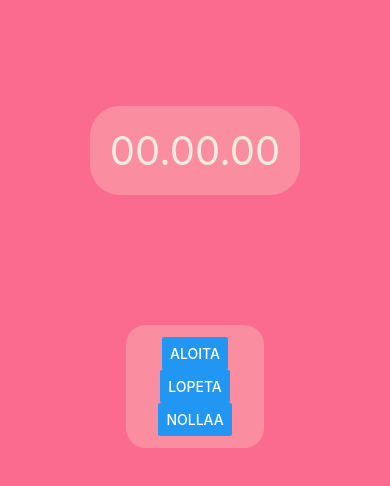
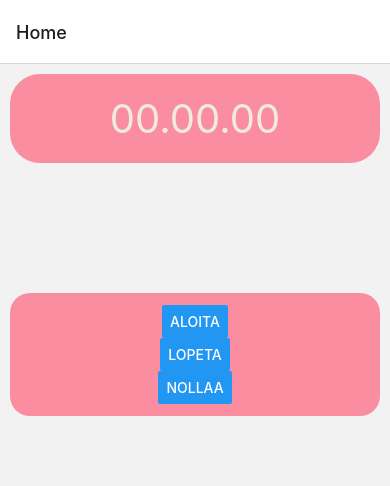
Before and after one commit to EevaKR/MyApp, a React Native app: screen /Home in a window 390 px wide. Shown: the top 486 px of the page. Built offline with nearby package versions, Linux system fonts and the light colour scheme.

Commit message:
nyt toimii taas hetken, home.js tehty

```diff
--- a/App.js
+++ b/App.js
@@ -1,64 +1,26 @@
+import 'react-native-gesture-handler';
 import { StatusBar } from 'expo-status-bar';
 import { StyleSheet, View, Button, Text, TextInput, SafeAreaView, ScrollView } from 'react-native'
 import { orderBy, app, collection, addDoc, MESSAGES, serverTimestamp, query, onSnapshot, firestore } from './firebase/Config';
 import React, { useState } from 'react';
 import { convertFirebaseTimeStampToJS } from './helpers/Functions';
 import { useReducer, useRef, useEffect } from 'react';
-import Timer from './components/Timer'
+import Timer from './components/Timer';
 import Clock from './components/Clock';
+import Home from './screens/Home';
+
+import TimerPage from './screens/TimerPage';
+import { createNativeStackNavigator } from '@react-navigation/native-stack';
+import { NavigationContainer } from '@react-navigation/native';
 
 
 ///hox tee components and screens kansiot ja jaa osiot ja sivut niihin
 
+
+//propsit puuttuu
 export default function App() {
 
-
-  const [messages, setMessages] = useState([])
-  const [newMessage, setNewMessage] = useState('')
-
-  const initialState = {
-    isRunning: false,
-    time: 0
-  }
-
-
-  const reducer = (state, action) => {
-    switch (action.type) {
-      case 'aloita':
-        return { ...state, isRunning: true }
-      case 'lopeta':
-        return { ...state, isRunning: false }
-      case 'nollaa':
-        return { isRunning: false, time: 0 }
-      case 'tick':
-        return { ...state, time: state.time + 1 }
-      default:
-        throw new Error()
-    }
-  }
-
-  const [state, dispatch] = useReducer(reducer, initialState)
-  const timerId = useRef(null)
-
-  const FormattedTime = () => {
-    const secondsInt = parseInt(state.time, 10)
-    const hours = String(Math.floor(secondsInt / 3600))
-    const minutes = String(Math.floor((secondsInt / 60) % 60))
-    const seconds = String(secondsInt % 60)
-
-    return <Text style={styles.time}>{hours.padStart(2, '0')}.{minutes.padStart(2, '0')}.{seconds.padStart(2, '0')}</Text>
-  }
-
-
-  useEffect(() => {
-    if (!state.isRunning) return
-
-    timerId.current = setInterval(() => dispatch({ type: 'tick' }), 1000)
-    return () => {
-      clearInterval(timerId.current)
-      timerId.current = null
-    }
-  }, [state.isRunning])
+  const Stack = createNativeStackNavigator();
 
   // useEffect(() => {
   //   const q = query(collection(firestore, MESSAGES), orderBy('created', 'desc'))
@@ -91,20 +53,22 @@ export default function App() {
   //   console.log('Message saved.')
   // }
 
-
-
-
   return (
-    <View style={styles.container}>
-      <FormattedTime />
-      <View style= {styles.buttons} >
-      <Button style={styles.button} title="ALOITA" onPress={() => dispatch({ type: 'aloita' })} />
-      <Button style={styles.button} title="LOPETA" onPress={() => dispatch({ type: 'lopeta' })} />
-      <Button style={styles.button} title="NOLLAA" onPress={() => dispatch({ type: 'nollaa' })} />
-    </View>
-    </View>
+    <NavigationContainer>
+      <Stack.Navigator initialRouteName="Home">
+          <Stack.Screen
+            name="Home"
+            component={Home}
+            options={{
+              title: 'Home',
+              headerTitle: 'Home'}}
+          />
+          <Stack.Screen name = "TimerPage" component= {TimerPage}  />
+      </Stack.Navigator>
+    </NavigationContainer>
   );
 }
+
 
 const styles = StyleSheet.create({
   container: {
@@ -113,6 +77,7 @@ const styles = StyleSheet.create({
     alignItems: 'center',
     justifyContent: 'center',
   },
+
 
   buttons: {
     backgroundColor: '#FB8DA0',
@@ -136,6 +101,9 @@ const styles = StyleSheet.create({
   },
   time: {
     color: '#EFEBE0',
+    textAlign: 'center',
+    alignItems: 'center',
+    justifyContent: 'center',
     fontSize: 40,
     marginTop: 10,
     marginLeft: 10,
--- a/screens/Home.js
+++ b/screens/Home.js
@@ -0,0 +1,127 @@
+import { View, Text, Button } from 'react-native';
+import React from 'react';
+import { StyleSheet } from 'react-native';
+import { useReducer, useRef, useEffect } from 'react';
+import { createNativeStackNavigator } from '@react-navigation/native-stack';
+import { NavigationContainer } from '@react-navigation/native';
+import { useState } from 'react';
+
+
+//kysy opelta mitä tähän pitää laittaa propseiksi!!!!!
+export default function Home(button,formattedtime, ) {
+
+
+
+    const [messages, setMessages] = useState([])
+    const [newMessage, setNewMessage] = useState('')
+
+    const initialState = {
+        isRunning: false,
+        time: 0
+    }
+
+    const reducer = (state, action) => {
+        switch (action.type) {
+            case 'aloita':
+                return { ...state, isRunning: true }
+            case 'lopeta':
+                return { ...state, isRunning: false }
+            case 'nollaa':
+                return { isRunning: false, time: 0 }
+            case 'tick':
+                return { ...state, time: state.time + 1 }
+            default:
+                throw new Error()
+        }
+    }
+
+    const [state, dispatch] = useReducer(reducer, initialState)
+    const timerId = useRef(null)
+
+
+
+
+    useEffect(() => {
+        if (!state.isRunning) return
+
+        timerId.current = setInterval(() => dispatch({ type: 'tick' }), 1000)
+        return () => {
+            clearInterval(timerId.current)
+            timerId.current = null
+        }
+    }, [state.isRunning])
+
+    const FormattedTime = () => {
+        const secondsInt = parseInt(state.time, 10)
+        const hours = String(Math.floor(secondsInt / 3600))
+        const minutes = String(Math.floor((secondsInt / 60) % 60))
+        const seconds = String(secondsInt % 60)
+
+        return <Text style={styles.time}>{hours.padStart(2, '0')}.{minutes.padStart(2, '0')}.{seconds.padStart(2, '0')}</Text>
+    }
+
+
+    return (
+
+        <View>
+            <FormattedTime />
+            <View style={styles.buttons} >
+                <Button style={styles.button} title="ALOITA" onPress={() => dispatch({ type: 'aloita' })} />
+                <Button style={styles.button} title="LOPETA" onPress={() => dispatch({ type: 'lopeta' })} />
+                <Button style={styles.button} title="NOLLAA" onPress={() => dispatch({ type: 'nollaa' })} />
+            </View>
+        </View>
+
+    )
+}
+
+
+const styles = StyleSheet.create({
+    container: {
+        flex: 1,
+        backgroundColor: '#FB6B90',
+        alignItems: 'center',
+        justifyContent: 'center',
+    },
+
+
+    buttons: {
+        backgroundColor: '#FB8DA0',
+        padding: 500,
+        borderRadius: 30, // Make the buttons more round
+        marginTop: 100,
+        marginLeft: 10,
+        marginRight: 10,
+        marginBottom: 300, // Add space between the buttons
+        alignItems: 'center',
+        justifyContent: 'center',
+        paddingVertical: 12,
+        paddingHorizontal: 32,
+        borderRadius: 20,
+        elevation: 100,
+
+    },
+    buttonsText: {
+        color: '#FB4570',
+        textAlign: 'center'
+    },
+    time: {
+        color: '#EFEBE0',
+        textAlign: 'center',
+        alignItems: 'center',
+        justifyContent: 'center',
+        fontSize: 40,
+        marginTop: 10,
+        marginLeft: 10,
+        marginRight: 10,
+        marginBottom: 30,
+        backgroundColor: '#FB8DA0',
+        borderRadius: 30,
+        marginTop: 10,
+        marginLeft: 10,
+        marginRight: 10,
+        marginBottom: 30,
+        elevation: 30,
+        padding: 20,
+    }
+});
--- a/screens/TimerPage.js
+++ b/screens/TimerPage.js
@@ -0,0 +1,10 @@
+import { View, Text } from 'react-native'
+import React from 'react'
+
+export default function TimerPage() {
+  return (
+    <View>
+      <Text>TimerPage</Text>
+    </View>
+  )
+}
```
Also changed, not shown: Styles.js (added, +11 -0 lines), package.json (+6 -1 lines), 1 other file (tests, documents, lock files or other folders).
